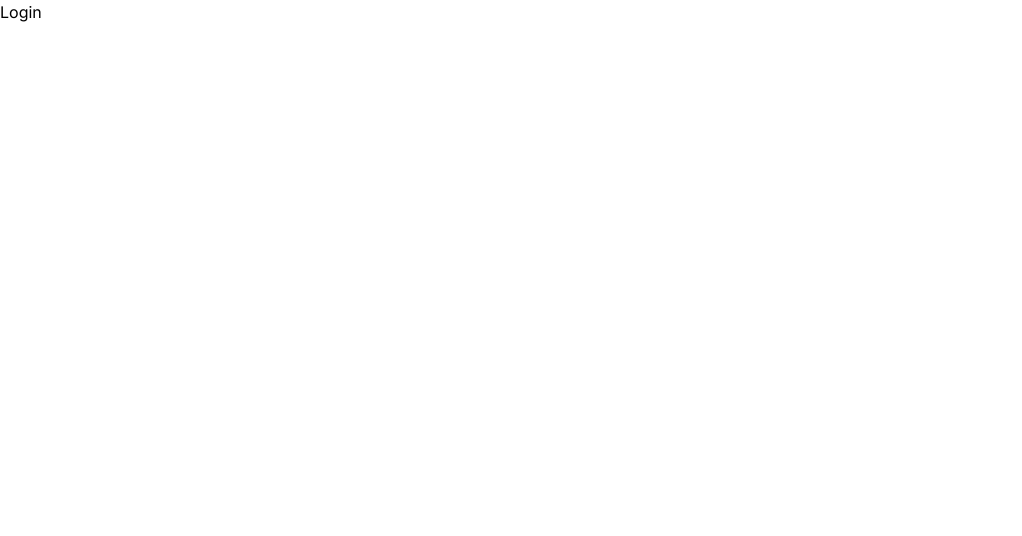
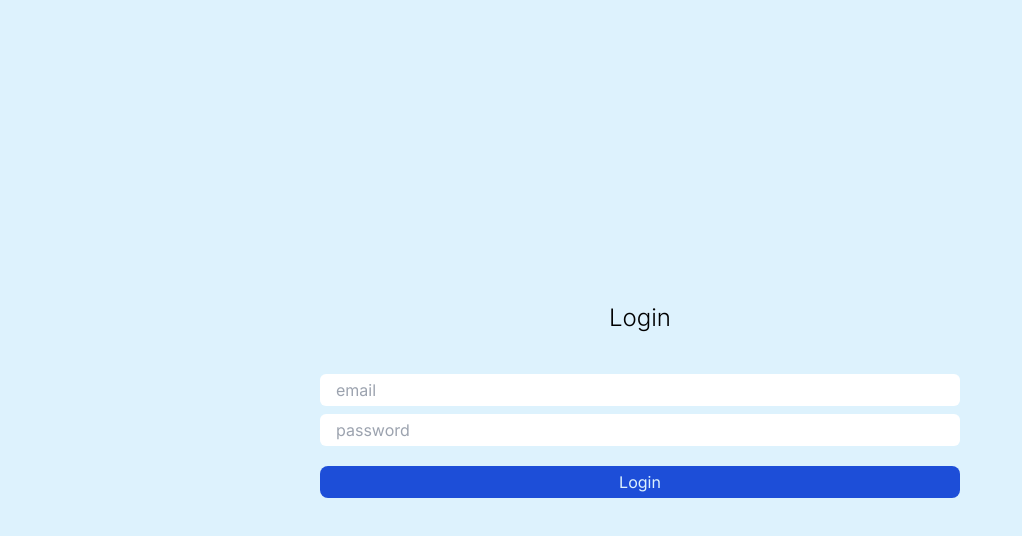
Before and after one commit to lasha-codes/mySQL-blogapp, a Next.js app in the folder client/: page /user/login in a window 1280 px wide. Shown: the top 536 px of the page, without its empty margins (0-1022 px from the left). Built offline with nearby package versions, Linux system fonts and the light colour scheme.

Commit message:
login ui is done

```diff
--- a/client/app/user/login/page.tsx
+++ b/client/app/user/login/page.tsx
@@ -1,5 +1,24 @@
 const Login = () => {
-  return <h1>Login</h1>
+  return (
+    <main className='w-full h-screen flex justify-center flex-col gap-10 items-center bg-main'>
+      <h1 className='text-2xl font-light'>Login</h1>
+      <form className='flex flex-col gap-2 w-1/2'>
+        <input
+          className='w-full py-1 px-4 rounded-md'
+          placeholder='email'
+          required
+        />
+        <input
+          className='w-full py-1 px-4 rounded-md'
+          placeholder='password'
+          required
+        />
+        <button className='px-5 py-1 mt-3 hover:opacity-65 transition-all duration-300 bg-blue-700 text-main border-blue-800 rounded-lg'>
+          Login
+        </button>
+      </form>
+    </main>
+  )
 }
 
 export default Login
```
